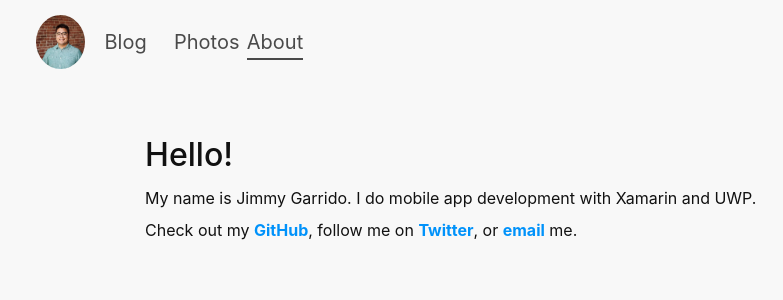
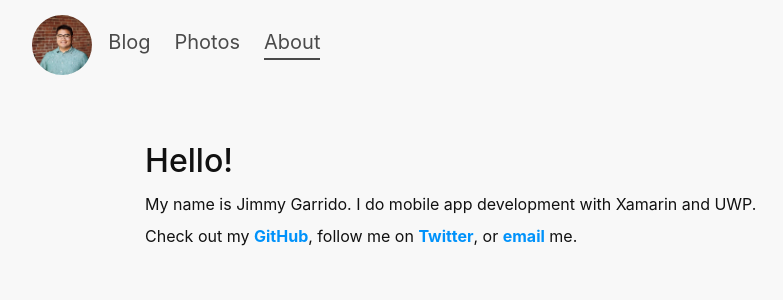
Before and after one commit to jimmgarrido/jimmgarr-site, a Jekyll site: the page built from about.html, in a window 1280 px wide. Shown: the top 300 px of the page, without its empty margins (193-976 px from the left). Built offline with Jekyll 4.4.1, drawn with Linux system fonts in a browser that asks for light colours.

Commit message:
responsive fixes part 2

```diff
--- a/_includes/header.html
+++ b/_includes/header.html
@@ -1,12 +1,12 @@
 <!--Header-->
-<div class="row cols-sm-9 cols-md-7 cols-lg-4 col-md-offset-1 col-lg-offset-2">
-    <div class="row cols-sm-2 header">
+<!-- <div class="row cols-sm-9 cols-md-7 cols-lg-4 col-md-offset-1 col-lg-offset-2"> -->
+    <div class="row cols-sm-2 col-md-offset-1 col-lg-offset-2 header">
         <img src="/assets/me.jpg" class="portrait-image"></img>
         <h2><a id="blog-header" href="/">Blog</a></h2>
         <h2><a id="photos-header" href="/albums">Photos</a></h2>
         <h2><a id="about-header" href="/about">About</a></h2>
     </div>
-</div>
+<!-- </div> -->
 <div hidden>
     <div class="row mobile-header">
         <div class="col-12">
--- a/_layouts/album_page.html
+++ b/_layouts/album_page.html
@@ -56,7 +56,7 @@
         {% include header.html %}
 
         <div class="row">
-            <div class="col-sm-8 col-sm-offset-2">
+            <div class="col-sm-10 col-md-8 col-lg-6 col-sm-offset-1 col-md-offset-2 col-lg-offset-3">
                 <h3>Albums</h3>
             </div>
         </div>
--- a/_layouts/photo_post.html
+++ b/_layouts/photo_post.html
@@ -94,12 +94,12 @@
 
 		<!--Content-->
 		<div class="row">
-			<div class="col-sm-8 col-sm-offset-2">
+			<div class="col-sm-10 col-md-8 col-lg-6 col-sm-offset-1 col-md-offset-2 col-lg-offset-3">
 				<h3> Albums > {{ page.title }} </h3>
 			</div>
 		</div>
 		<div class="row">
-			<div class="col-sm-8 col-sm-offset-2" id="swipeboxContainer">
+			<div class="col-sm-10 col-md-8 col-lg-6 col-sm-offset-1 col-md-offset-2 col-lg-offset-3" id="swipeboxContainer">
 
 				{{ content }}
 
--- a/albums.html
+++ b/albums.html
@@ -4,7 +4,7 @@
 
 <div class="row album-list">
 	{% for post in site.tags.photos %}
-	<div class="col-sm-8 col-sm-offset-2">
+	<div class="col-sm-10 col-md-8 col-lg-6 col-sm-offset-1 col-md-offset-2 col-lg-offset-3">
 		<div class="card hover-container">
 			<img class="card-img-top" src="{{ post.thumbnail }}">
 			<a href="{{ post.url }}">
--- a/css/home.css
+++ b/css/home.css
@@ -37,10 +37,6 @@
     font-size: 20px;
 }
 
-.pic {
-    margin-top: 25px;
-}
-
 .about-text {
     color: rgba(0, 0, 0, 0.80);
 }
--- a/css/main.css
+++ b/css/main.css
@@ -30,6 +30,7 @@
     font-size:20px;
     font-weight: 400;
     text-align: center;
+    flex-basis: auto !important;
 }
 
 .mobile-header {
@@ -46,4 +47,6 @@
 .portrait-image {
     border-radius: 50%;
     max-width: 70%;
+    max-height: 60px;
+    flex-basis: auto !important;
 }
```
